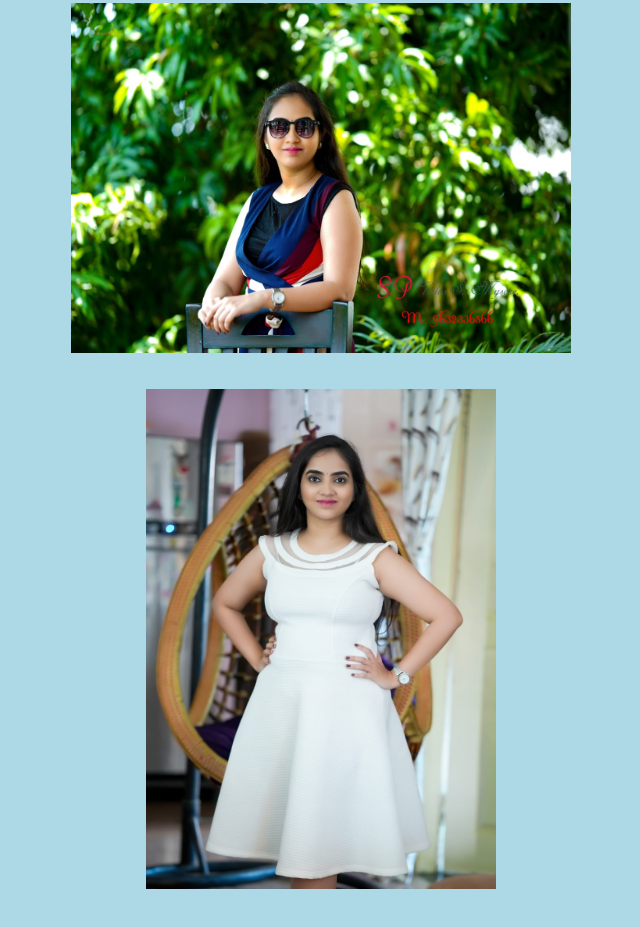
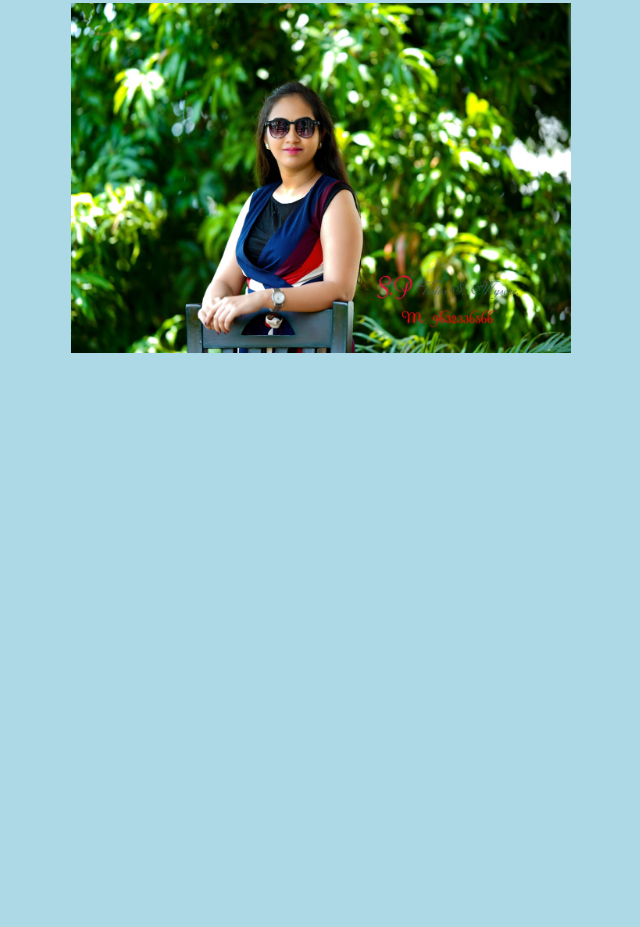
Before and after one commit to preethiaradhya/PreethiAradhya, a plain HTML site: page profile.html in a window 1280 px wide. Shown: the part 6013-6940 px from the top of the page, without its empty margins (319-959 px from the left). After the commit the page ends 6410 px from the top, so only its background shows below. Drawn offline with Linux system fonts and the light colour scheme.

Commit message:
Update profile.html

```diff
--- a/profile.html
+++ b/profile.html
@@ -81,9 +81,6 @@
     <div class="photo">
         <img src="./Photo9.jpeg" alt="" height="350px" width="500px">
     </div><br><br>
-    <div class="photo">
-        <img src="./Photo12.jpeg" alt="" height="500px" width="350px">
-    </div><br><br>
 </body>
 
 </html>
```
